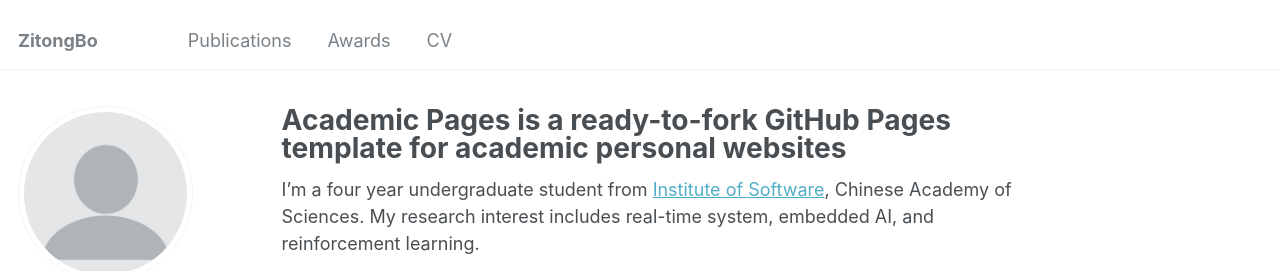
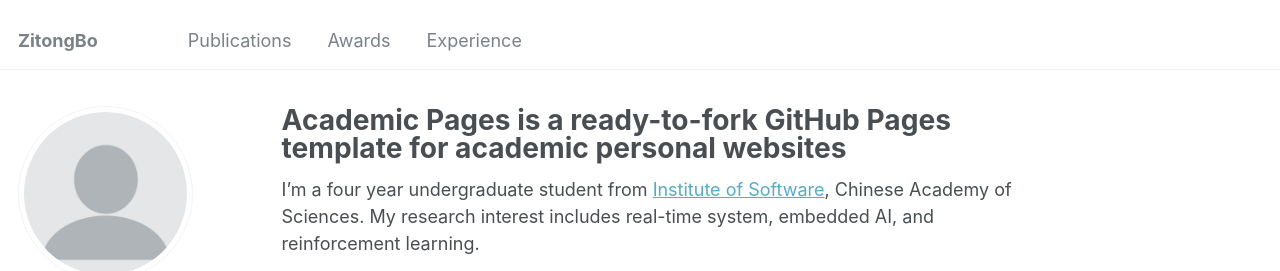
Before and after one commit to ZitongBo/ZitongBo.github.io, a Jekyll site: the page built from _pages/about.md, in a window 1280 px wide. Shown: the top 271 px of the page. Built offline with Jekyll 4.4.1, drawn with Linux system fonts in a browser that asks for light colours; some web fonts are replaced.

Commit message:
Update navigation.yml

```diff
--- a/_data/navigation.yml
+++ b/_data/navigation.yml
@@ -11,5 +11,5 @@ main:
   - title: "Awards"
     url: /teaching/
 
-  - title: "CV"
+  - title: "Experience"
     url: /cv/
```
